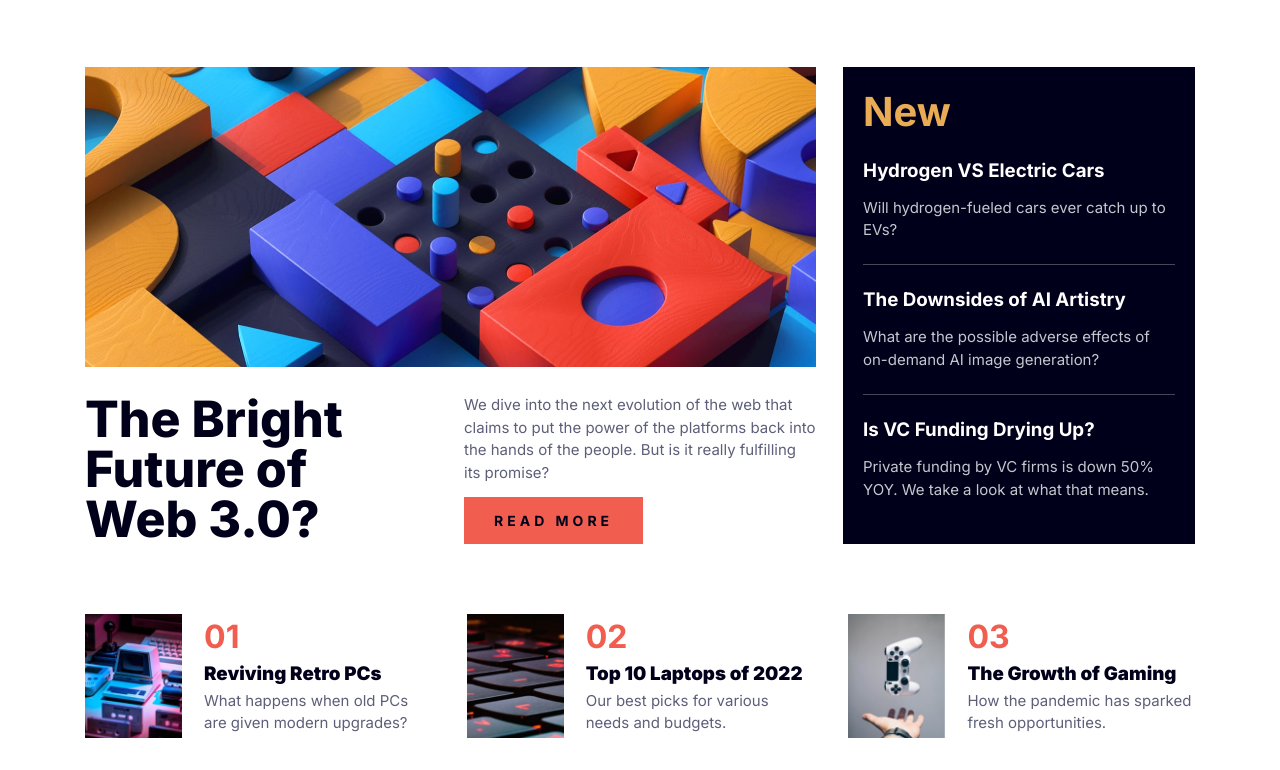
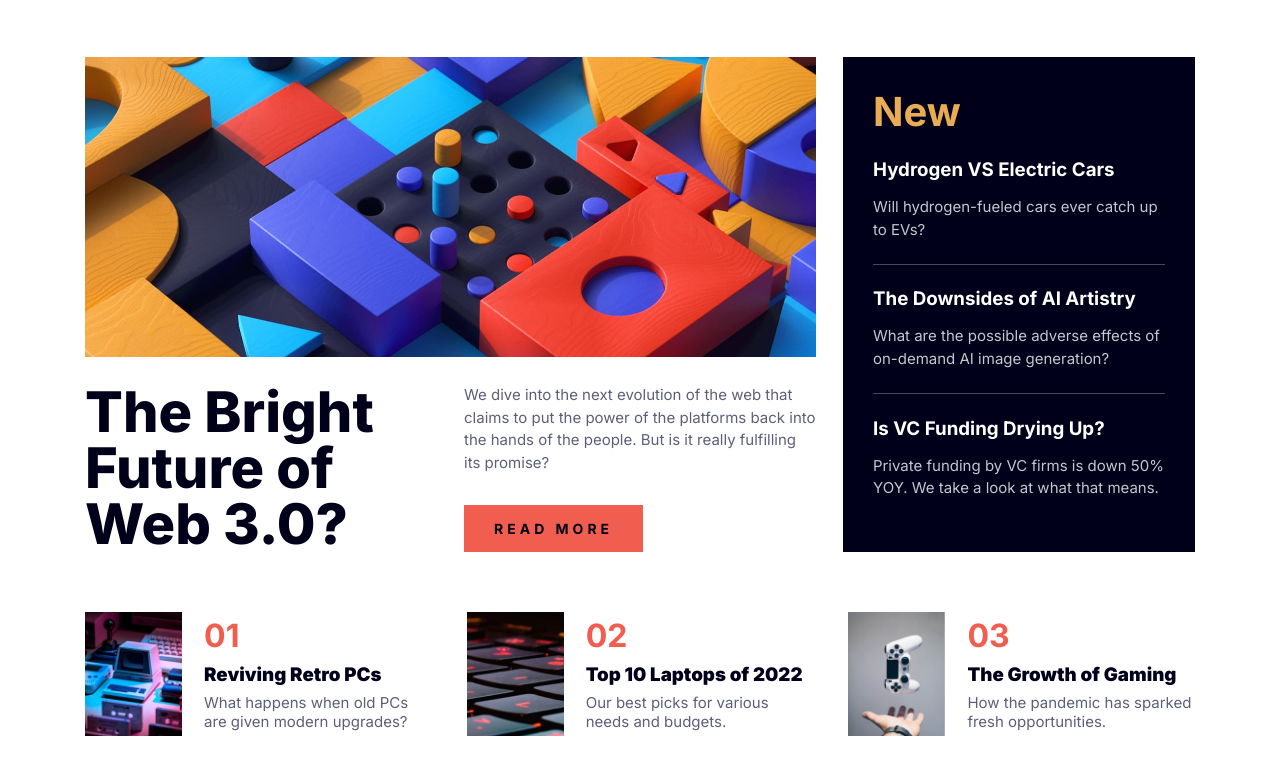
Before and after one commit to Caelus111/News-Homepage, a plain HTML site: page index.html in a window 1280 px wide. Shown: the part 75-845 px from the top of the page. Drawn offline with Linux system fonts and the light colour scheme.

Commit message:
css changes

```diff
--- a/style.css
+++ b/style.css
@@ -54,7 +54,7 @@ li:hover {
 }
 
 h1 {
-  font-size: clamp(2.1875rem, 1.8614rem + 1.6304vi, 3.125rem);
+  font-size:  clamp(2.125rem, 1.6467rem + 2.3913vi, 3.5rem);
   font-weight: 800;
   line-height: 1;
 }
@@ -107,7 +107,7 @@ header {
   align-items: center;
   flex-flow: column wrap;
   width: min(69.375em, 90%);
-  gap: 70px;
+  gap: 60px;
 }
 
 /* Center Menu */
@@ -131,7 +131,7 @@ header {
   grid-row: 1 / span 2;
   height: 100%;
   background-color: var(--dark-blue-clr);
-  padding: 20px;
+  padding: 30px;
 }
 
 #main-menu .new-card h2 {
@@ -175,7 +175,7 @@ header {
 #title {
   text-align: left;
   color: var(--dark-blue-clr);
-  padding-right: 1em;
+  /* padding-right: 1em; */
 }
 
 /* Last row */
@@ -217,7 +217,7 @@ header {
 
 #grid-row .item-desc p {
   /* font-size:16px; */
-  line-height: 1.5;
+  line-height: 1.3;
 }
 
 #grid-row .grid-item img {
```
